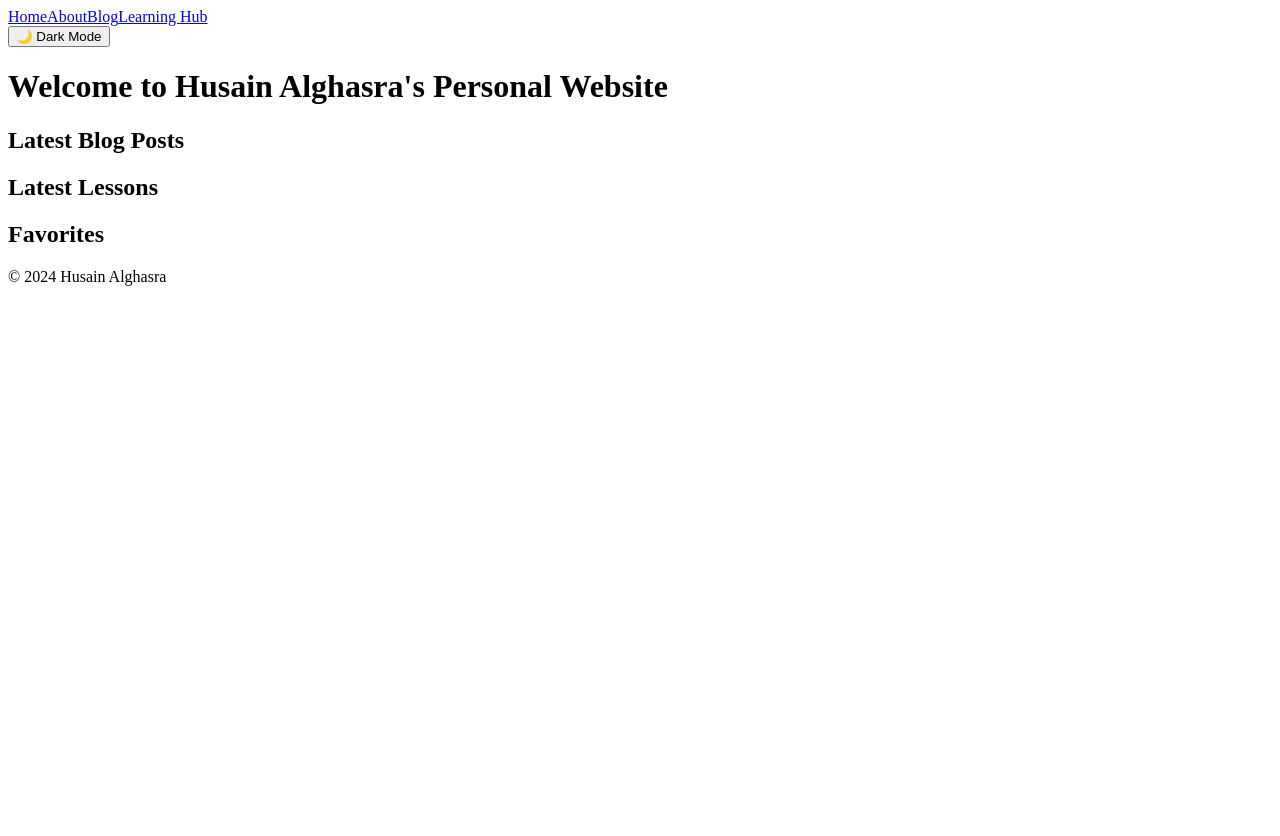
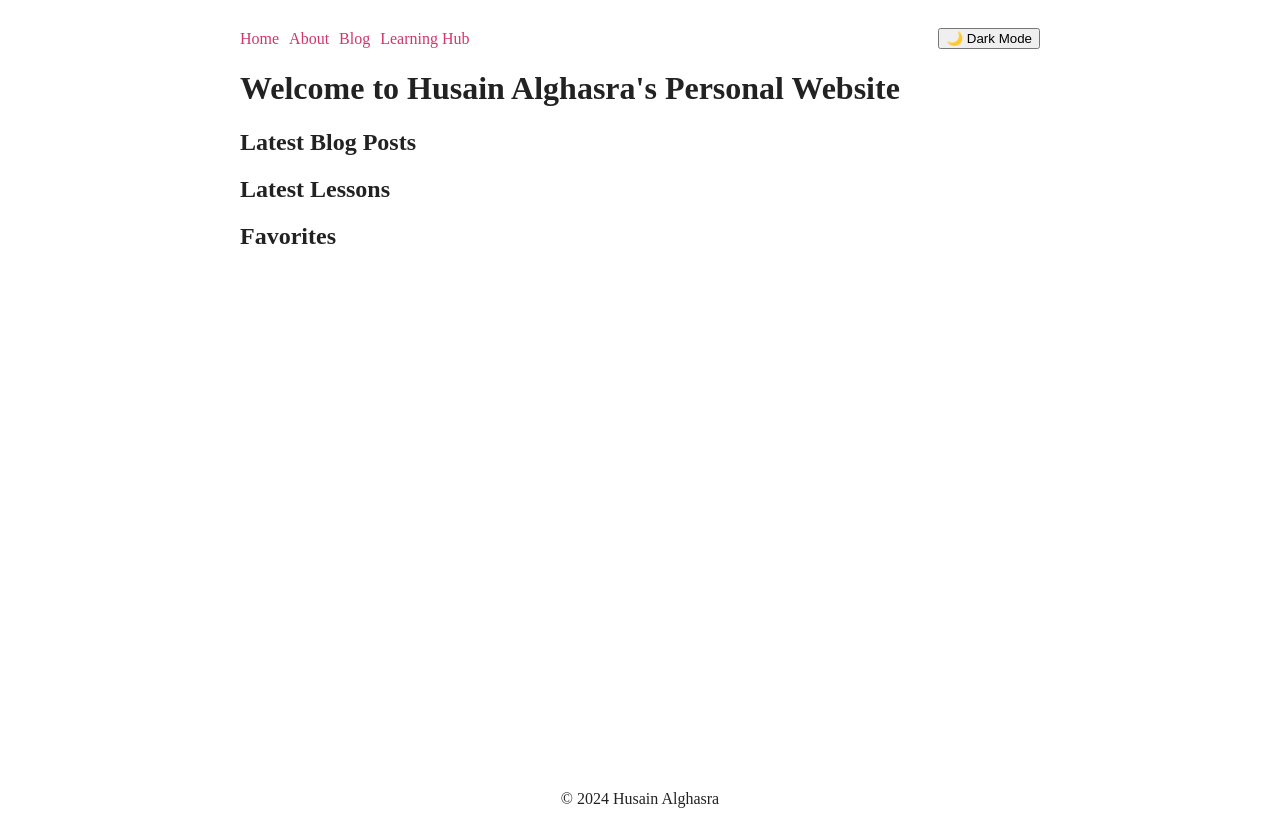
Before and after one commit to halghasra/husain-personal-website, a Gatsby site: page / in a window 1280 px wide. Before the commit the page ends 800 px from the top, so only its background shows below. Built offline with nearby package versions, Linux system fonts and the light colour scheme; Gatsby itself is replaced by a stand-in of ours.

Commit message:
Updated style and enabled light/dark mode

```diff
--- a/gatsby-browser.js
+++ b/gatsby-browser.js
@@ -1,7 +1,7 @@
-/**
- * Implement Gatsby's Browser APIs in this file.
- *
- * See: https://www.gatsbyjs.com/docs/reference/config-files/gatsby-browser/
- */
+import React from 'react';
+import { ThemeProvider } from './src/components/ThemeContext';
+import './src/styles/global.css';
 
-// You can delete this file if you're not using it
+export const wrapRootElement = ({ element }) => (
+  <ThemeProvider>{element}</ThemeProvider>
+);
--- a/src/components/Layout.js
+++ b/src/components/Layout.js
@@ -1,10 +1,12 @@
-import React from 'react';
+import React, { useContext } from 'react';
 import { Link } from 'gatsby';
-import ThemeToggle from './ThemeToggle';
+import { ThemeContext } from './ThemeContext';
 
 const Layout = ({ children }) => {
+  const { isDarkMode, toggleTheme } = useContext(ThemeContext);
+
   return (
-    <div className="site-wrapper">
+    <div className={`site-wrapper ${isDarkMode ? 'dark' : 'light'}`}>
       <header>
         <nav>
           <Link to="/">Home</Link>
@@ -12,7 +14,9 @@ const Layout = ({ children }) => {
           <Link to="/blog">Blog</Link>
           <Link to="/learning-hub">Learning Hub</Link>
         </nav>
-        <ThemeToggle />
+        <button onClick={toggleTheme}>
+          {isDarkMode ? '🌞 Light Mode' : '🌙 Dark Mode'}
+        </button>
       </header>
       <main>{children}</main>
       <footer>
--- /dev/null
+++ b/src/components/ThemeContext.js
@@ -0,0 +1,27 @@
+import React, { createContext, useState, useEffect } from 'react';
+
+export const ThemeContext = createContext();
+
+export const ThemeProvider = ({ children }) => {
+  const [isDarkMode, setIsDarkMode] = useState(false);
+
+  useEffect(() => {
+    const savedTheme = localStorage.getItem('theme');
+    setIsDarkMode(savedTheme === 'dark');
+  }, []);
+
+  useEffect(() => {
+    document.body.classList.toggle('dark', isDarkMode);
+    localStorage.setItem('theme', isDarkMode ? 'dark' : 'light');
+  }, [isDarkMode]);
+
+  const toggleTheme = () => {
+    setIsDarkMode(!isDarkMode);
+  };
+
+  return (
+    <ThemeContext.Provider value={{ isDarkMode, toggleTheme }}>
+      {children}
+    </ThemeContext.Provider>
+  );
+};
--- a/src/styles/global.css
+++ b/src/styles/global.css
@@ -0,0 +1,52 @@
+body {
+    --bg: #ffffff;
+    --textNormal: #222;
+    --textTitle: #222;
+    --textLink: #d23669;
+    --hr: hsla(0, 0%, 0%, 0.2);
+
+    background-color: var(--bg);
+    color: var(--textNormal);
+  }
+
+  body.dark {
+    -webkit-font-smoothing: antialiased;
+
+    --bg: #282c35;
+    --textNormal: rgba(255, 255, 255, 0.88);
+    --textTitle: white;
+    --textLink: #ffa7c4;
+    --hr: hsla(0, 0%, 100%, 0.2);
+  }
+
+  .site-wrapper {
+    max-width: 800px;
+    margin: 0 auto;
+    padding: 20px;
+  }
+
+  header {
+    display: flex;
+    justify-content: space-between;
+    align-items: center;
+    margin-bottom: 20px;
+  }
+
+  nav a {
+    margin-right: 10px;
+    color: var(--textLink);
+    text-decoration: none;
+  }
+
+  nav a:hover {
+    text-decoration: underline;
+  }
+
+  main {
+    min-height: calc(100vh - 100px);
+  }
+
+  footer {
+    margin-top: 20px;
+    text-align: center;
+  }
```
